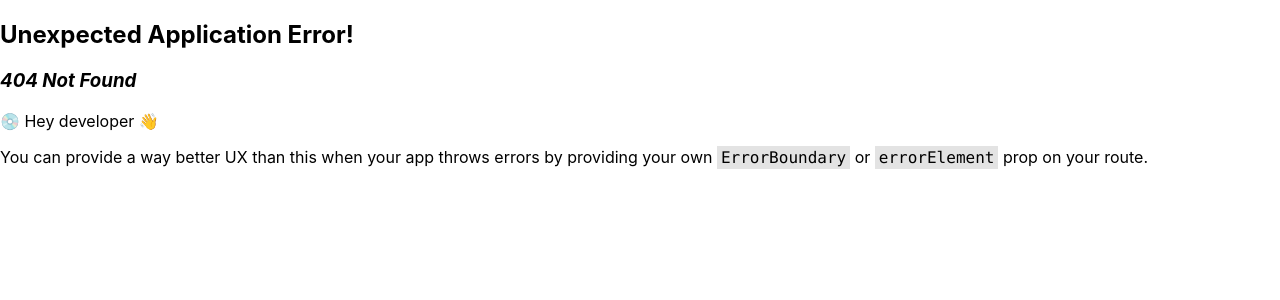
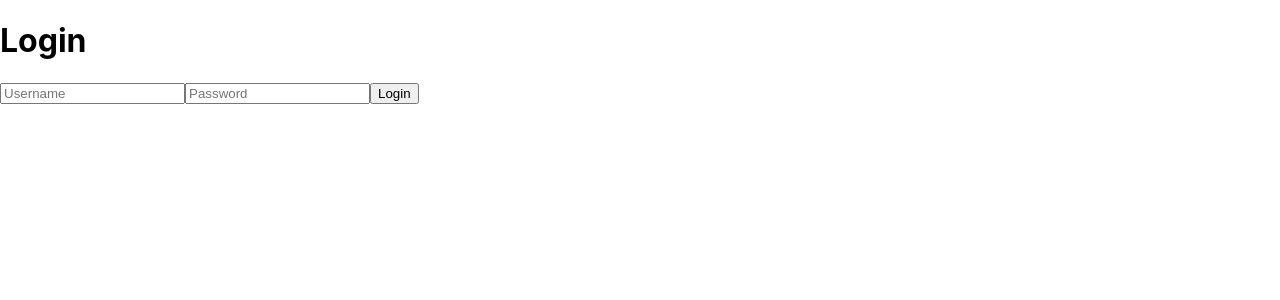
Before and after one commit to grantrules/GarageBuddy, a React (Vite) app in the folder web/: page /login in a window 1280 px wide. Before the commit this address had no page. Shown: the top 300 px of the page. Built offline with nearby package versions, Linux system fonts and the light colour scheme; a web font is replaced by a local one.

Commit message:
update nginx config for react router, add login page

```diff
--- /dev/null
+++ b/web/src/pages/Login.jsx
@@ -0,0 +1,29 @@
+import React from 'react';
+
+import './Login.css';
+
+function Login() {
+
+    const [values, setValues] = React.useState({ email: '', password: '' });
+
+    const handleChange = name => (event) => { setValues({ ...values, [name]: event.target.value }); };
+
+    const submitForm = (event) => {
+        event.preventDefault();
+        console.log(values);
+    }
+
+  return (
+    <div className="Home">
+        <h1>Login</h1>
+        <form onSubmit={submitForm}>
+            <input type="text" onChange={handleChange('email')} placeholder="Username" />
+            <input type="password" onChange={handleChange('password')} placeholder="Password" />
+            <button>Login</button>
+        </form>
+
+    </div>
+  );
+}
+
+export default Login;
```
Also changed, not shown: web/src/App.jsx (+5 -4 lines), web/src/pages/Login.css (added), 1 other file (tests, documents, lock files or other folders).
